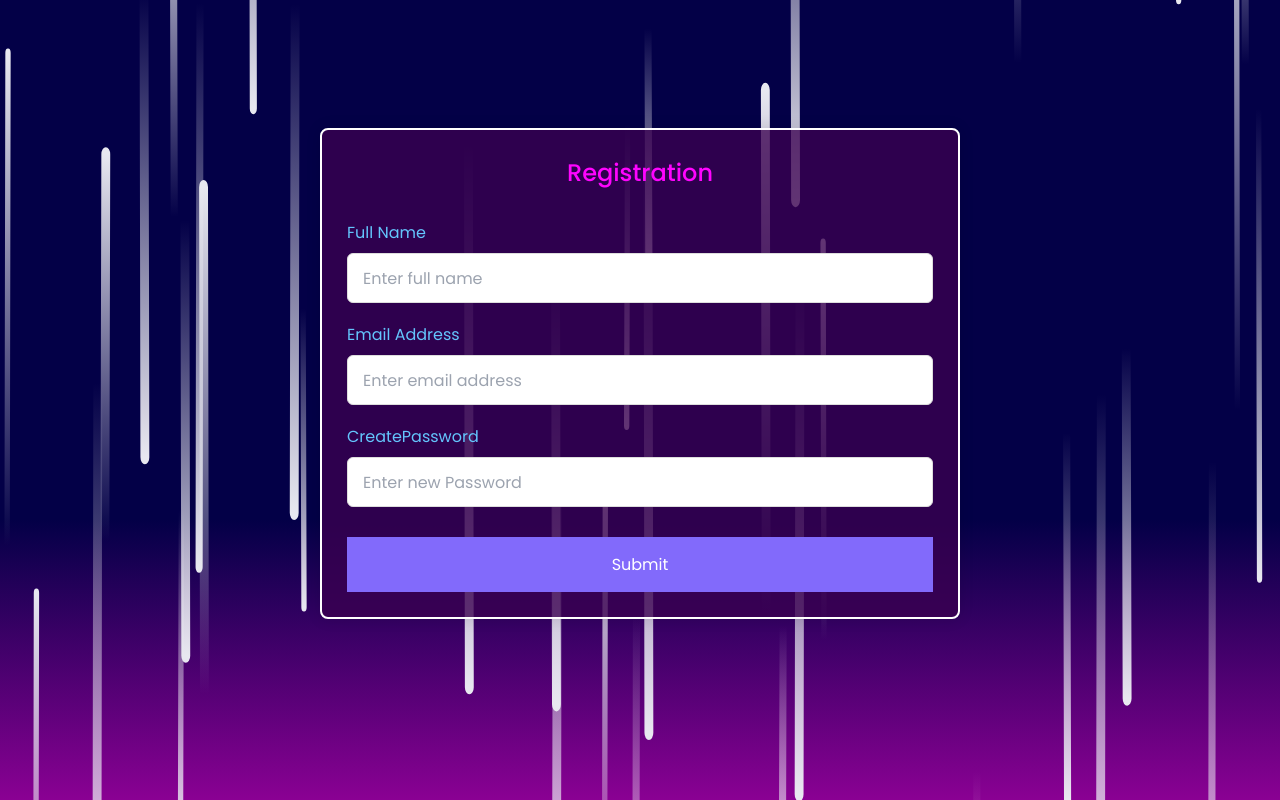
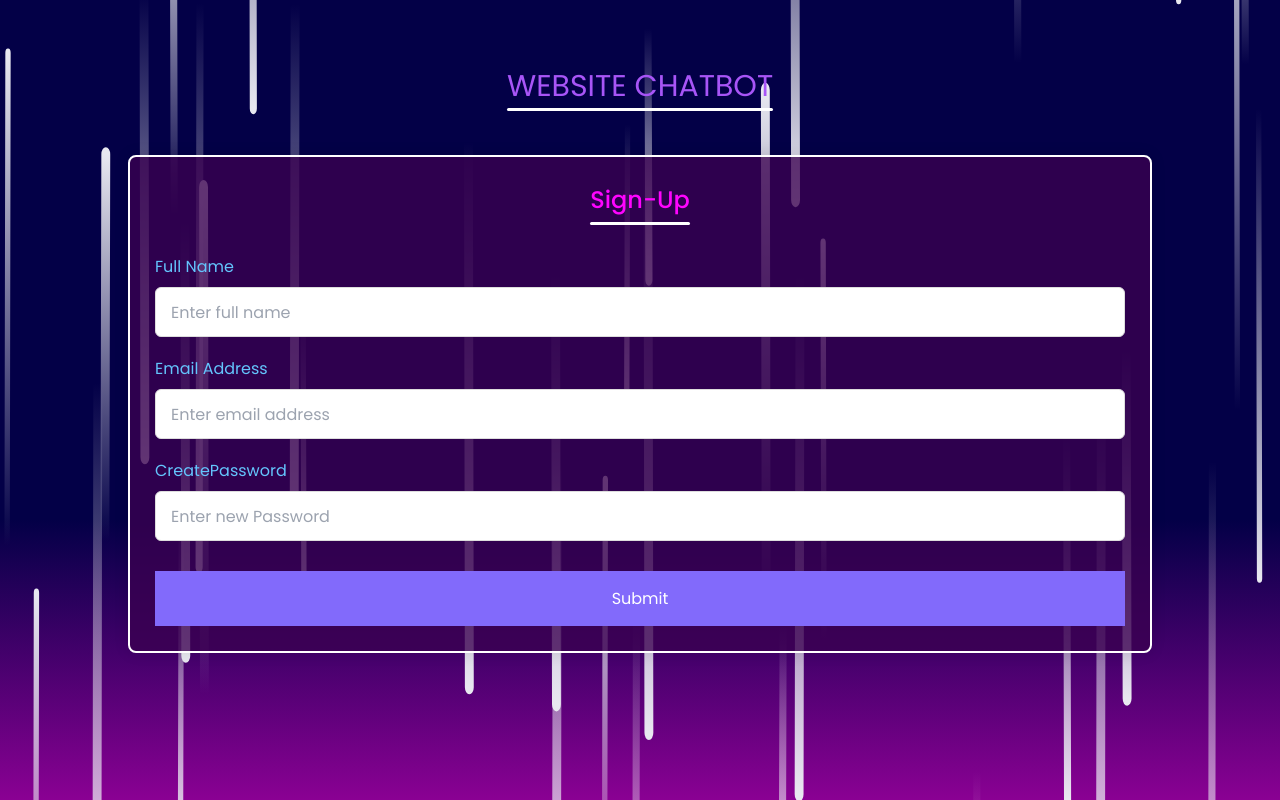
Before and after one commit to Abhicoder983/CHATBOT, a Django app: page /registration/ in a window 1280 px wide. Run offline with Django 4.2, Linux system fonts and the light colour scheme.

Commit message:
changes into otp templates

```diff
--- a/registrationapp/views.py
+++ b/registrationapp/views.py
@@ -66,7 +66,7 @@ def registration(request):
                     request.session['randomNum'] = randomNum
                     return HttpResponseRedirect('/confirm/')
                except:
-                    return render(request , 'registration.html',{'msg':'something went wrong please try again'})
+                    return render(request , 'registration.html',{'msg':'Something went wrong please try again later'})
 
      else:
           return render(request, 'registration.html')
--- a/static/output.css
+++ b/static/output.css
@@ -665,6 +667,10 @@ video {
   margin-top: 0.5rem;
 }
 
+.mt-32 {
+  margin-top: 8rem;
+}
+
 .mt-36 {
   margin-top: 9rem;
 }
@@ -677,8 +683,32 @@ video {
   margin-top: 1.25rem;
 }
 
-.mt-32 {
-  margin-top: 8rem;
+.mt-7 {
+  margin-top: 1.75rem;
+}
+
+.mt-9 {
+  margin-top: 2.25rem;
+}
+
+.mt-10 {
+  margin-top: 2.5rem;
+}
+
+.mt-20 {
+  margin-top: 5rem;
+}
+
+.mt-24 {
+  margin-top: 6rem;
+}
+
+.mt-12 {
+  margin-top: 3rem;
+}
+
+.mt-16 {
+  margin-top: 4rem;
 }
 
 .flex {
@@ -687,6 +717,10 @@ video {
 
 .grid {
   display: grid;
+}
+
+.h-1\/2 {
+  height: 50%;
 }
 
 .h-12 {
@@ -714,16 +748,52 @@ video {
   height: 100%;
 }
 
+.h-screen {
+  height: 100vh;
+}
+
 .h-1 {
   height: 0.25rem;
 }
 
-.h-screen {
-  height: 100vh;
+.h-\[\] {
+  height: ;
 }
 
-.h-1\/2 {
-  height: 50%;
+.h-\[0\.\] {
+  height: 0.;
+}
+
+.h-\[0\.15\] {
+  height: 0.15;
+}
+
+.h-\[0\.1\] {
+  height: 0.1;
+}
+
+.h-\[0\.2\] {
+  height: 0.2;
+}
+
+.h-\[0\] {
+  height: 0;
+}
+
+.h-\[0\.3\] {
+  height: 0.3;
+}
+
+.h-\[0\.6\] {
+  height: 0.6;
+}
+
+.h-\[0\.2rem\] {
+  height: 0.2rem;
+}
+
+.w-1\/2 {
+  width: 50%;
 }
 
 .w-12 {
@@ -738,17 +808,9 @@ video {
   width: 100%;
 }
 
-.w-screen {
-  width: 100vw;
-}
-
 .w-fit {
   width: -moz-fit-content;
   width: fit-content;
-}
-
-.w-1\/2 {
-  width: 50%;
 }
 
 .max-w-screen-2xl {
@@ -850,6 +937,21 @@ video {
   background-color: rgb(23 37 84 / var(--tw-bg-opacity, 1));
 }
 
+.bg-red-400 {
+  --tw-bg-opacity: 1;
+  background-color: rgb(248 113 113 / var(--tw-bg-opacity, 1));
+}
+
+.bg-yellow-400 {
+  --tw-bg-opacity: 1;
+  background-color: rgb(250 204 21 / var(--tw-bg-opacity, 1));
+}
+
+.bg-white {
+  --tw-bg-opacity: 1;
+  background-color: rgb(255 255 255 / var(--tw-bg-opacity, 1));
+}
+
 .bg-background {
   background-image: linear-gradient(180deg, #001831 14%, #001831 34%, #001831 80%, #18003e 85%, #19a7e5 100%);
 }
@@ -985,6 +1099,35 @@ video {
 .text-white {
   --tw-text-opacity: 1;
   color: rgb(255 255 255 / var(--tw-text-opacity, 1));
+}
+
+.text-red-600 {
+  --tw-text-opacity: 1;
+  color: rgb(220 38 38 / var(--tw-text-opacity, 1));
+}
+
+.text-purple-600 {
+  --tw-text-opacity: 1;
+  color: rgb(147 51 234 / var(--tw-text-opacity, 1));
+}
+
+.text-blue-600 {
+  --tw-text-opacity: 1;
+  color: rgb(37 99 235 / var(--tw-text-opacity, 1));
+}
+
+.text-purple-500 {
+  --tw-text-opacity: 1;
+  color: rgb(168 85 247 / var(--tw-text-opacity, 1));
+}
+
+.text-red-300 {
+  --tw-text-opacity: 1;
+  color: rgb(252 165 165 / var(--tw-text-opacity, 1));
+}
+
+.underline {
+  text-decoration-line: underline;
 }
 
 .shadow-lg {
--- a/templates/registration.html
+++ b/templates/registration.html
@@ -13,11 +13,11 @@
     <link rel="stylesheet" href="{% static 'output.css'%}">
   </head>
 
-  <body class="flex justify-center items-center">
-    <div class="h-screen w-full absolute top-0 left-0">
-      <svg class="w-full h-screen absolute top-0 left-0" xmlns="http://www.w3.org/2000/svg" version="1.1" xmlns:xlink="http://www.w3.org/1999/xlink"
-        xmlns:svgjs="http://svgjs.dev/svgjs" width="1440" height="560" preserveAspectRatio="none"
-        viewBox="0 0 1440 560">
+  <body >
+    <div class="h-screen w-full absolute top-0 left-0 z-[-1]">
+      <svg class="w-full h-screen absolute top-0 left-0" xmlns="http://www.w3.org/2000/svg" version="1.1"
+        xmlns:xlink="http://www.w3.org/1999/xlink" xmlns:svgjs="http://svgjs.dev/svgjs" width="1440" height="560"
+        preserveAspectRatio="none" viewBox="0 0 1440 560">
         <g mask="url(&quot;#SvgjsMask4143&quot;)" fill="none">
           <rect width="1440" height="560" x="0" y="0" fill="url(&quot;#SvgjsLinearGradient4144&quot;)"></rect>
           <path d="M1401 45L1400 -157" stroke-width="8" stroke="url(&quot;#SvgjsLinearGradient4145&quot;)"
@@ -116,8 +116,39 @@
 
     </div>
 
-    <section class="container w-1/2 h-1/2 mt-32 text-white">
-      <header>Registration</header>
+    {% if s1 == 1 %}
+    <div class="h-6 w-full bg-red-400 text-center text-white absolute top-0 left-0">
+      <p class="text-wrap text-center">
+
+        This email {{email}} is already exist.
+      </p>
+    </div>
+    {% endif %}
+    {% if msg != None %}
+    <div class="h-6 w-full bg-red-400 text-center text-white absolute top-0 left-0">
+      <p class="text-wrap text-center">
+
+          {{msg}}
+        </p>
+    </div>
+    {% endif %}
+
+    <div class=" mx-auto p-1 text-center max-w-screen-lg h-fit mt-16 text-3xl ">
+      <div class="w-fit h-full mx-auto ">
+      <h1 class="text-purple-500">WEBSITE CHATBOT</h1>
+      <div class="mt-1 h-[0.2rem]  bg-white rounded-lg"></div>
+    </div>
+    </div>
+
+    <section class="container max-w-screen-lg h-1/2 mt-10 text-white">
+
+      <header class="mx-auto text-center w-fit ">Sign-Up
+        <div class=" h-full w-full mt-1">
+
+          <div class=" h-[0.2rem]  bg-white rounded-lg"></div>
+      </header>
+
+
       <form action="{% url 'registration' %}" class="form" method="post" submit="return registration()">
         {% csrf_token %}
         <div class="input-box">
@@ -137,19 +168,6 @@
 
 
         <button>Submit</button>
-        {% if s1 == 1 %}
-
-        <p style="color: red; font-size: 1.2em;">
-
-          this email{{email}} is already exist.
-        </p>
-        {% endif %}
-        <p style="color: red; font-size: 1.2em;">
-
-          {{msg}}
-        </p>
-
-
       </form>
     </section>
   </body>
```
Also changed, not shown: other parts of static/output.css (+51 -12 lines), templates/otp2.html (+9 -6 lines), db.sqlite3.
